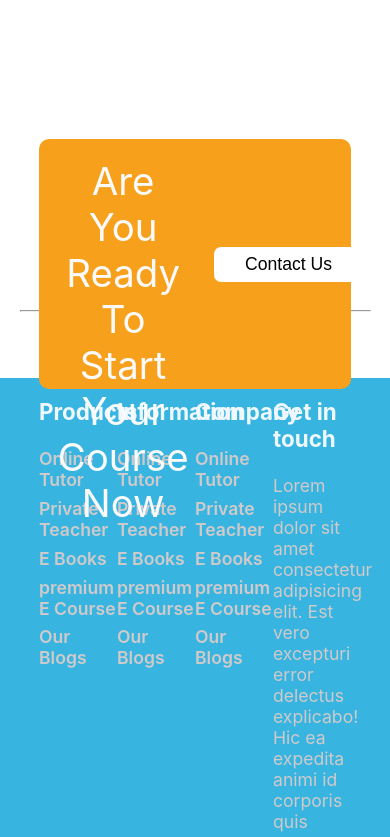
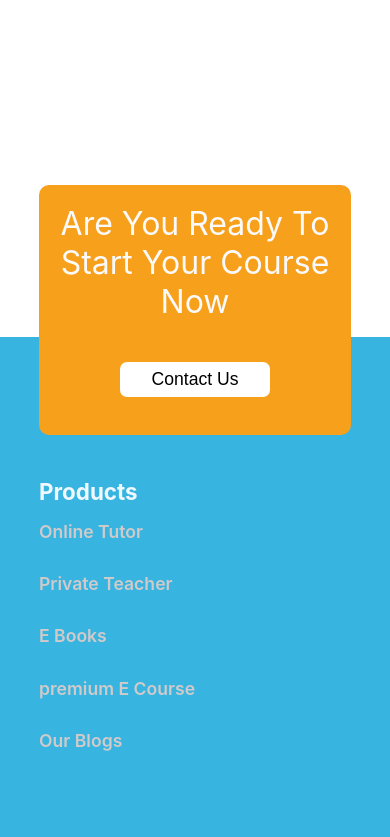
Before and after one commit to megh16123/s2sui, a React (Create React App) app in the folder ui/: page /about in a window 390 px wide. Shown: the part 2300-3137 px from the top of the page. Built offline with nearby package versions, Linux system fonts and the light colour scheme.

Commit message:
Responsivess to home page

```diff
--- a/ui/src/components/LayoutComponents/Navbar.jsx
+++ b/ui/src/components/LayoutComponents/Navbar.jsx
@@ -2,6 +2,7 @@ import React,{useState} from 'react'
 import { NavLink } from 'react-router-dom';
 import styles from './Navbar.module.scss'
 import { HashLink } from 'react-router-hash-link';
+import { useNavigate } from 'react-router-dom';
 
 // import Image from 'next/image'
 function Navbar() {
@@ -9,7 +10,13 @@ function Navbar() {
   const [width, setWidth] = React.useState(0);
   React.useEffect(() => {
     setWidth(window.innerWidth);
-  });
+  },[]);
+
+  const navigate = useNavigate();
+  const redirectHome = () =>{
+    navigate('/');
+  }
+
   const whiteBurger={
     backgroundColor:"white"
   }
@@ -29,6 +36,7 @@ function Navbar() {
             zIndex: "100",
             height: "105vh"
   }
+
   const notShow={
     display: "none",
     width: "100%"
@@ -39,14 +47,14 @@ function Navbar() {
 
   return (
     <navbar className={styles.navbar} >
-        <div className={styles.logo}>
+        <div className={styles.logo} onClick={redirectHome}>
             <img src="/logo.png" alt="logo" width={70} height={70}></img>
         </div>
-        <ul className={styles.navlinks} style={width<1024?showlinks?show:notShow:nothing}>
-        <li><NavLink to='/'>Home</NavLink></li>
-        <li><NavLink to='/classes'>Classes</NavLink> </li>
-        <li><NavLink to='/about'>About Us</NavLink></li>
-        <li><HashLink smooth to='#footer'>Contact Us</HashLink></li>
+        <ul className={styles.navlinks} style={width<768?showlinks?show:notShow:nothing}>
+        <li className= {styles.navigationLinks}><NavLink to='/'>Home</NavLink></li>
+        <li className= {styles.navigationLinks}><NavLink to='/classes'>Classes</NavLink> </li>
+        <li className= {styles.navigationLinks}><NavLink to='/about'>About Us</NavLink></li>
+        <li className= {styles.navigationLinks}><HashLink smooth to='#footer'>Contact Us</HashLink></li>
         </ul>
         <div className={styles.burger} onClick={()=>setShowLinks(!showlinks)}>
           <div className={styles.line} style={showlinks?whiteBurger:blackBurger}></div>
--- a/ui/src/components/LayoutComponents/Navbar.module.scss
+++ b/ui/src/components/LayoutComponents/Navbar.module.scss
@@ -1,80 +1,92 @@
-.navbar{
+.navbar {
     display: flex;
     justify-content: space-between;
     margin: 0% 10%;
     padding: 2% auto;
     align-items: center;
     height: 10vh;
-    .logo{
+
+    .logo {
         display: flex;
-        justify-content:center ;
+        justify-content: center;
         align-items: center;
         cursor: pointer;
     }
-    .navlinks{
-        display: flex ;
+
+    .navlinks {
+        display: flex;
         list-style: none;
         justify-content: space-around;
         width: 60%;
         margin-left: 10%;
-        li{
+
+        li {
             font-weight: 500;
             cursor: pointer;
             font-size: 1.4rem;
-            a{
+
+            a {
                 text-decoration: none;
-                color:black;
+                color: black;
             }
         }
     }
 }
 
-@media (max-width:1024px){
-    .navbar{
+@media (max-width:768px) {
+    .navbar {
         // flex-direction: column;
-        position:relative;
-        .burger{
-            position:fixed;
+        position: relative;
+
+        .burger {
+            position: fixed;
             display: flex;
             flex-direction: column;
             top: 3.5%;
             z-index: 1000;
-            right: 2%;
+            right: 6%;
 
-            .line{
+            .line {
                 background-color: black;
                 height: 4px;
 
                 margin: 3px auto;
-                &:nth-child(3){
+
+                &:nth-child(3) {
                     width: 30px;
                 }
-                &:nth-child(2){
+
+                &:nth-child(2) {
                     width: 27px;
                     margin-left: 3px;
                 }
-                &:nth-child(1){
+
+                &:nth-child(1) {
                     width: 25px;
                     margin-left: 5px;
                 }
             }
         }
-        .navlinks{
+
+        .navlinks {
+
             // display: none;
             // width: 100%;
-            li{
+            li {
                 color: white;
             }
         }
 
-        .notshow{
+        .notshow {
             display: none;
             width: 100%;
-            li{
+
+            li {
                 margin: 4% auto;
             }
         }
-        .show{
+
+        .show {
             display: block !important;
             height: 400px;
             flex-direction: column;
@@ -82,3 +94,14 @@
         }
     }
 }
+
+@media (max-width:1024px) {
+    .navigationLinks a {
+        font-size: 1rem;
+    }
+
+    .section2heading {
+        font-size: 0%;
+    }
+
+}
--- a/ui/src/components/LayoutComponents/footer.jsx
+++ b/ui/src/components/LayoutComponents/footer.jsx
@@ -1,4 +1,4 @@
-import React,{ useState } from 'react'
+import React, { useState } from 'react'
 import Modal from '../pages/misc/Modal'
 import ContactFrom from '../pages/misc/ContactFrom';
 import styles from './footer.module.scss'
@@ -16,14 +16,14 @@ function Footer() {
 
     return (
         <>
-<hr/>
             <section className={styles.seventh}>
+            {/* <hr /> */}
                 <div id="footer" className={styles.upper_div}>
                     <div className={styles.left}>
                         Are You Ready To Start Your Course Now
                     </div>
                     <div className={styles.right}>
-      <Modal title='Contact Us' buttonText='Contact Us' showModal={showModal} displayModal={displayModal} closeModal={closeModal} cssClass="contactForm">{<ContactFrom/>}</Modal>
+                        <Modal title='Contact Us' buttonText='Contact Us' showModal={showModal} displayModal={displayModal} closeModal={closeModal} cssClass="contactForm">{<ContactFrom />}</Modal>
                     </div>
                 </div>
 
--- a/ui/src/components/LayoutComponents/footer.module.scss
+++ b/ui/src/components/LayoutComponents/footer.module.scss
@@ -1,39 +1,49 @@
-hr{
-        width: 90%;
-        height: 2px;
-        margin-left: auto;
-        margin-right: auto;
-        background-color: gray;
-        margin-top: 2%;
-}
-.seventh{
+// hr {
+//     width: 90%;
+//     height: 2px;
+//     margin-left: auto;
+//     margin-right: auto;
+//     background-color: gray;
+//     margin-top: 2%;
+//     // margin-bottom: 40vh;
+// }
 
-    position:relative;
+.seventh {
+
+    position: relative;
     margin-top: 17%;
-    .upper_div{
+
+    .upper_div {
         background-color: #f7a01c;
-        margin: 5% 10%;
+        // margin: 5% 10%;
+        margin: -6% 10% !important;
         border-radius: 10px;
         position: absolute;
-        top: -55%;
+        bottom: 100%;
         height: 250px;
         width: 80%;
         display: flex;
-        .left{
+        flex-wrap: wrap;
+
+        .left {
             font-size: 2.4rem;
             color: #fbfafb;
             width: 60%;
             text-align: center;
             align-items: center;
             margin: 6%;
+            flex: 1 1 250px;
         }
-        .right{
+
+        .right {
             color: #f7a01c;
             margin: 10% 2%;
+            flex: 1 1 5px;
             display: flex;
             flex-direction: column;
             justify-content: center;
-            .contact_now{
+
+            .contact_now {
                 border-radius: 7px;
                 text-align: center;
                 background-color: #ffffff;
@@ -46,43 +56,79 @@ hr{
         }
     }
 
-.footer{
+    .footer {
         display: flex;
+        flex-direction: row;
+        flex-wrap: wrap;
         justify-content: space-around;
         padding: 5% 10%;
         background-color: #37b4e0;
-    height: 470px;
+        // height: 470px;
+        height: fit-content;
         width: 100%;
-    div{
-        width: 25%;
-    }
-    h2{
+
+        div {
+            // width: 25%;
+            flex: 1 1 200px;
+
+            h2 {
                 font-size: 1.4rem;
                 font-weight: bold;
                 color: aliceblue;
-        margin-bottom: 30%;
+                margin-bottom: 5%;
+                margin-top: 17%;
             }
-    li{list-style: none;
+        }
+
+        li {
+            list-style: none;
             // padding: 10% auto;
             font-weight: 600;
             color: rgb(208, 202, 202);
             margin-bottom: 10%;
             font-size: 1.1rem;
         }
-    p{
+
+        p {
             color: rgb(208, 202, 202);
             font-size: 1.1rem;
             // width: 10%;
         }
-    .icons{
+
+        .icons {
             display: flex;
-        li{
+
+            li {
                 background-color: aliceblue;
                 height: 30px;
                 width: 30px;
                 border-radius: 100%;
-            margin:10% 3%;
+                margin: 10% 3%;
             }
         }
     }
 }
+
+@media (max-width:594px) {
+    .right {
+        margin-top: 5% !important;
+        flex-direction: row !important;
+        justify-content: center !important;
+    }
+
+    .left {
+        font-size: calc(100% + 1rem) !important;
+    }
+}
+
+@media (max-width:425px) {
+    .products {
+        margin-top: 22% !important;
+    }
+}
+
+@media (max-width:425px) {
+    .upper_div {
+        bottom: 95% !important;;
+    }
+}
--- a/ui/src/components/pages/misc/ContactFrom.scss
+++ b/ui/src/components/pages/misc/ContactFrom.scss
@@ -27,6 +27,9 @@
         height:35px;
         padding:2%;
     }
+    textarea{
+        padding:5%;
+    }
     .submitButton{
         padding: 1% 2%;
         margin-top: 5%;
```
Also changed, not shown: ui/src/components/pages/Home/Hero.jsx (+16 -16 lines), ui/src/components/pages/Home/Hero.module.scss (+194 -86 lines). Lines whose indentation alone changed are shown as unchanged.
